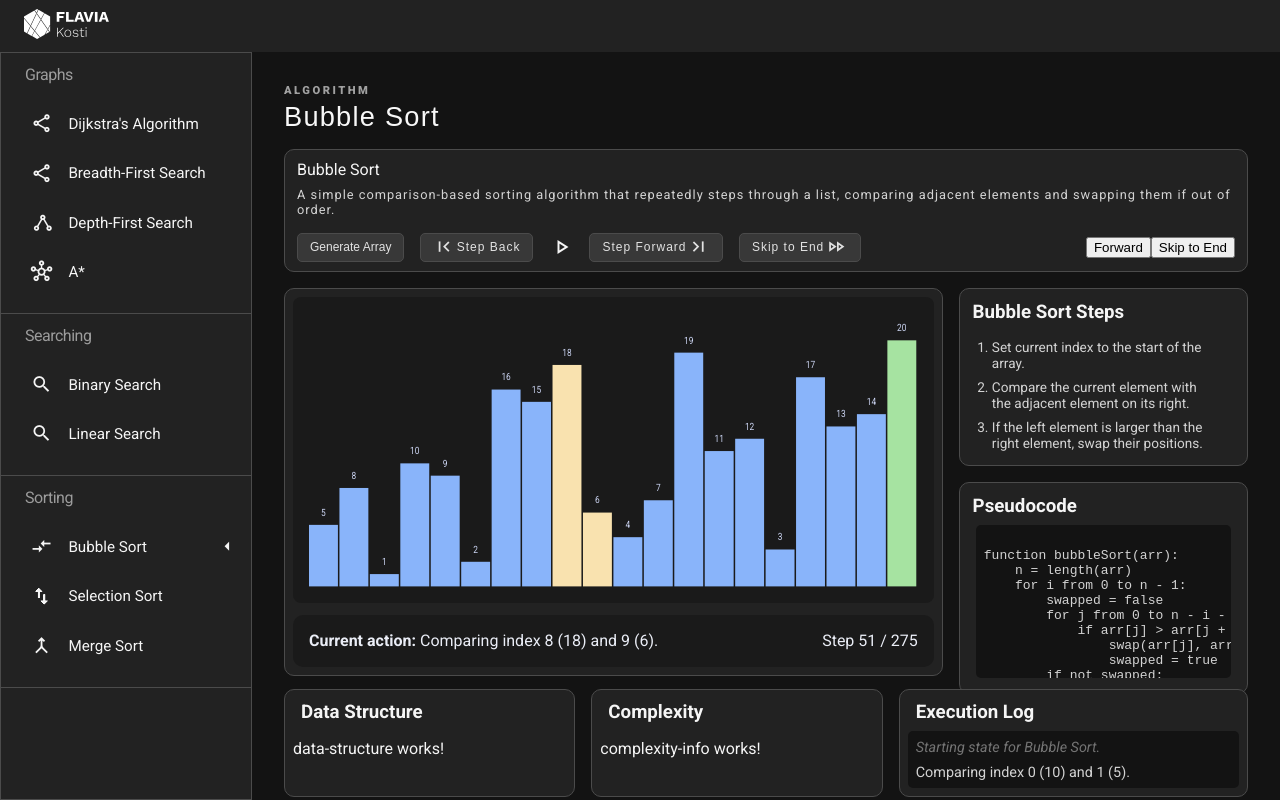
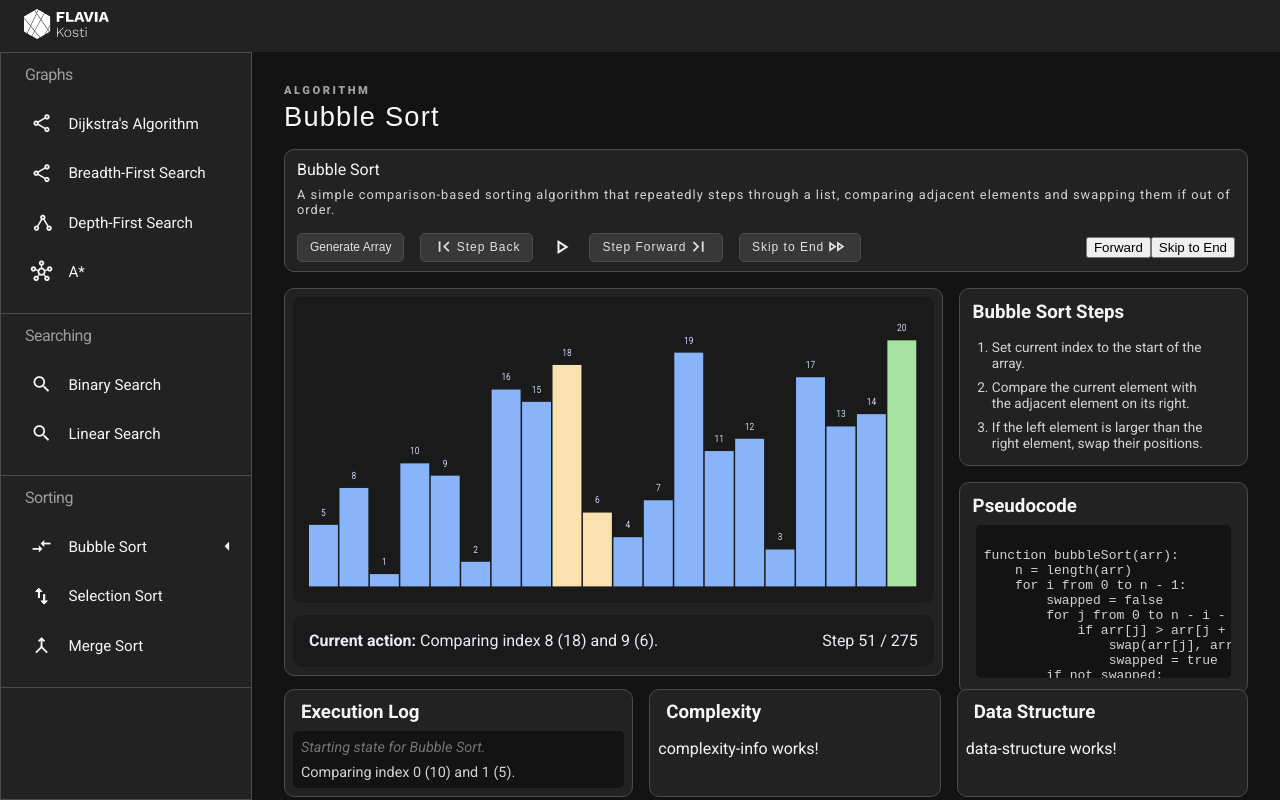
Before and after one commit to flavia3107/algorithm-visualizer, an Angular app: page / in a window 1280 px wide. Built offline with nearby package versions, Linux system fonts and the light colour scheme.

Commit message:
Algorithm-Visualizer: Responsivity - P22

```diff
--- a/src/app/app.html
+++ b/src/app/app.html
@@ -23,17 +23,17 @@
 		</div>
 
 		<div class="flex-row data-log space_between">
-			<div class="data-structure section">
-				<h3>Data Structure</h3>
-				<app-data-structure />
+			<div class="execution-log section">
+				<h3>Execution Log</h3>
+				<app-execution-log />
 			</div>
 			<div class="complexity section">
 				<h3>Complexity</h3>
 				<app-complexity-info />
 			</div>
-			<div class="execution-log section">
-				<h3>Execution Log</h3>
-				<app-execution-log />
+			<div class="data-structure section">
+				<h3>Data Structure</h3>
+				<app-data-structure />
 			</div>
 		</div>
 	</div>
```
